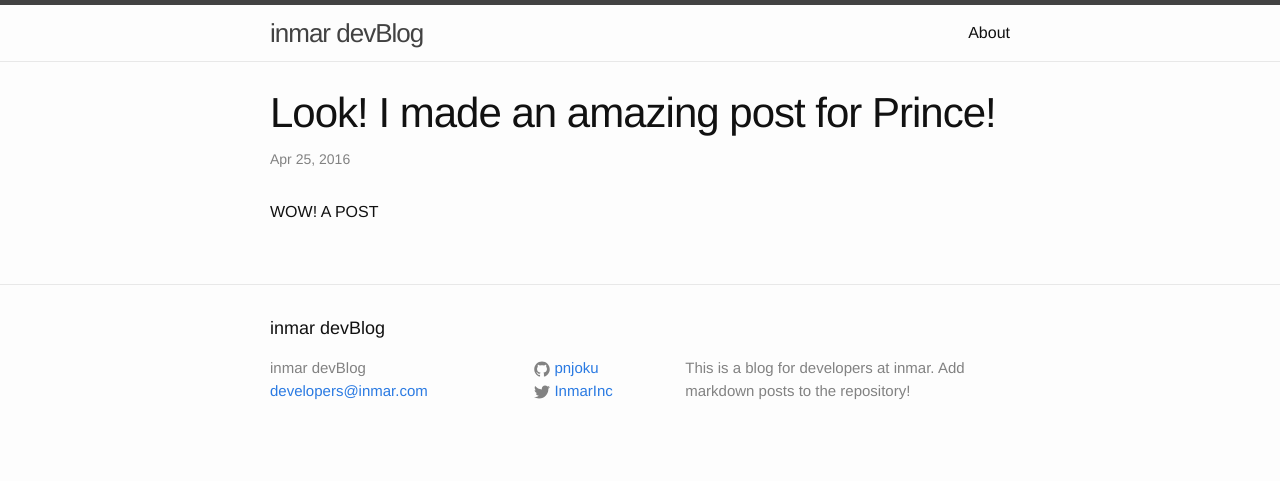
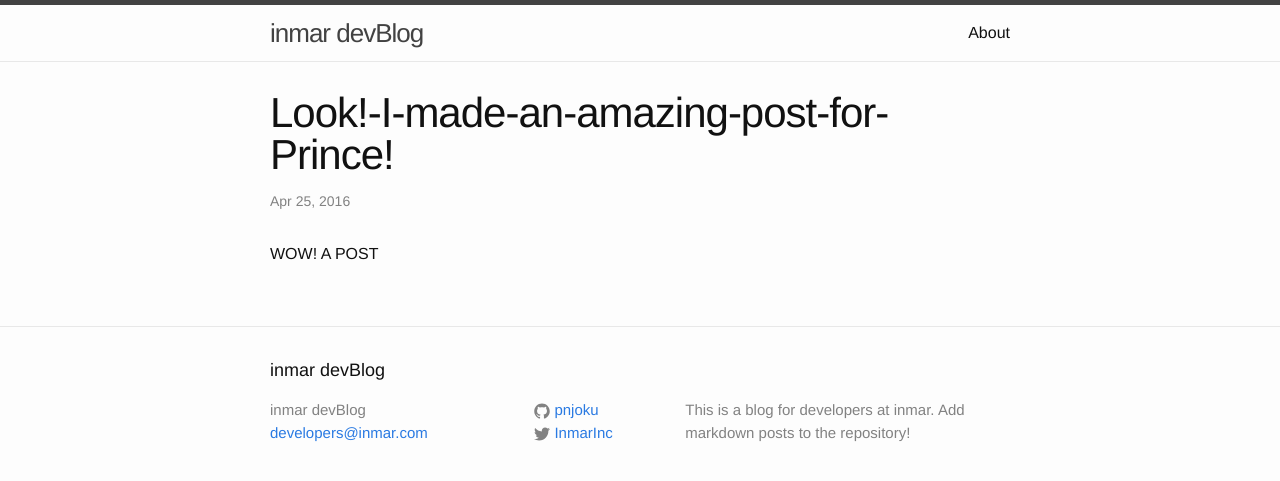
Before and after one commit to pnjoku/devblog, a Jekyll site: the page built from _posts/2016-04-25-IMadeATestPostBecausePrinceWantedMeTo.markdown, in a window 1280 px wide. Shown: the top 481 px of the page. Built offline with Jekyll 4.4.1, drawn with Linux system fonts in a browser that asks for light colours; comment, search, counter and statistics services are not loaded.

```diff
--- a/_posts/2016-04-25-IMadeATestPostBecausePrinceWantedMeTo.markdown
+++ b/_posts/2016-04-25-IMadeATestPostBecausePrinceWantedMeTo.markdown
@@ -1,6 +1,6 @@
 ---
 layout: post
-title:  "Look! I made an amazing post for Prince!"
+title:  "Look!-I-made-an-amazing-post-for-Prince!"
 date:   2016-04-25 13:56:47 -0400
 categories: jekyll update
 ---
```
